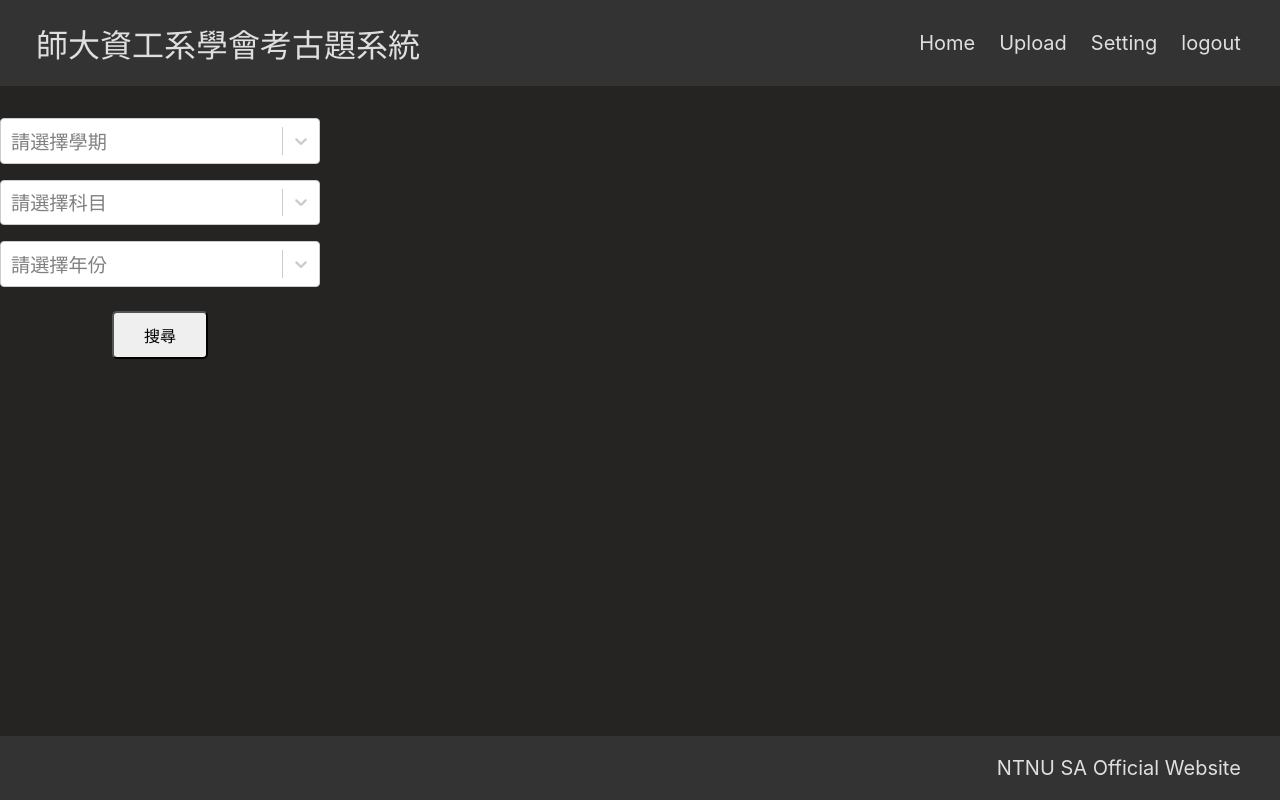
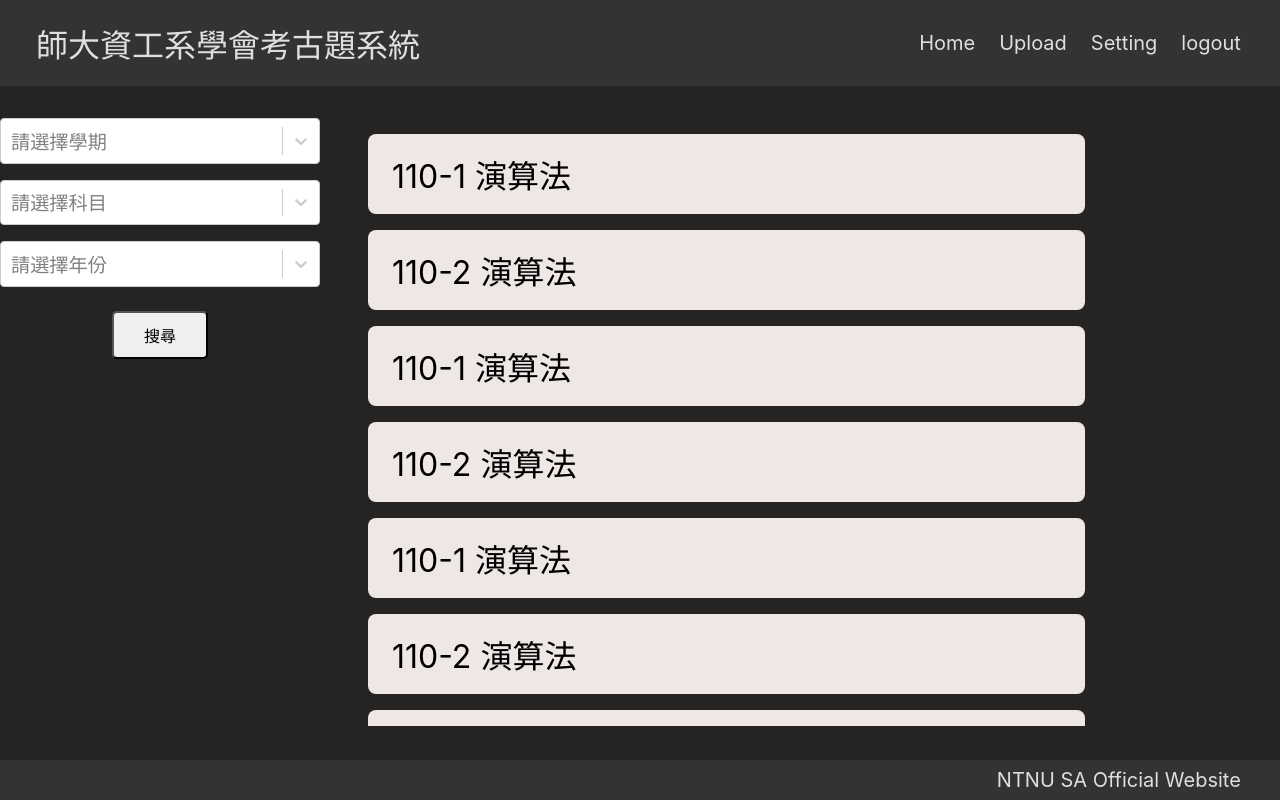
Before and after one commit to NTNU-CSIE-SA/previousExamSystem, a React (Create React App) app: page / in a window 1280 px wide. Both pictures are taken after a click on the button "搜尋". Built offline with nearby package versions, Linux system fonts and the light colour scheme.

Commit message:
feat : search result generator

```diff
--- a/src/components/Home.js
+++ b/src/components/Home.js
@@ -51,6 +51,31 @@ export default function Home(){
     function searchResult(){
         //ToDo : you should connect this function to backend and get a result list of
         //all the valid options.
+        //you should return an array of objects, each object has a name.
+        //all selected options contain in selectedSemester, selectedCourse, selectedYear
+
+
+        return ['110-1 演算法' , '110-2 演算法','110-1 演算法' , '110-2 演算法'
+        ,'110-1 演算法' , '110-2 演算法','110-1 演算法' , '110-2 演算法'
+        ,'110-1 演算法' , '110-2 演算法','110-1 演算法' , '110-2 演算法'
+        ,'110-1 演算法' , '110-2 演算法','110-1 演算法' , '110-2 演算法']
+    }
+
+    const [resultLabels , setResultLabels] = useState(<></>)
+
+
+    function generateResult(){
+
+        const result = searchResult()
+
+        const resultList = result.map((item) => {
+            return(
+                <div className='result-item'>{item}</div>
+            )
+        })
+
+        setResultLabels(resultList)
+
     }
 
 
@@ -117,10 +142,13 @@ export default function Home(){
                         fontSize: '1rem',
                     }
                 }
-                onClick={searchResult}
+                onClick={generateResult}
                 >
                 搜尋
                 </button>
+            </div>
+            <div className='result-container'>
+                {resultLabels}
             </div>
         </div>
     )
--- a/src/style/footer.css
+++ b/src/style/footer.css
@@ -8,7 +8,7 @@
     padding: 0 1rem;
     position: absolute;
     width: 100%;
-    height: 4rem;
+    height: 5%;
     bottom: 0;
 }
 
--- a/src/style/home.css
+++ b/src/style/home.css
@@ -1,5 +1,6 @@
 .home-container{
     width: 100%;
+    height: 90%;
     display: flex;
 }
 
@@ -12,9 +13,35 @@
     margin: 2rem;
 }
 
+.result-container{
+    width: 80%;
+    padding: 2rem;
+    height: 80vh;
+    overflow-y: auto;
+
+}
+
 .select-object{
 
     width: 20rem;
     padding-bottom: 1rem;
 
+
 }
+
+.result-item{
+    width: 80%;
+    height: 5rem;
+    font-size: 2rem;
+    background-color: rgb(239, 230, 230);
+    border-radius: .5rem;
+    margin: 1rem;
+    padding: 1.5rem;
+    display: flex;
+    align-items: center;
+}
+
+.result-item:hover{
+    background-color: rgb(243, 222, 222);
+    cursor: pointer;
+}
--- a/src/style/nav.css
+++ b/src/style/nav.css
@@ -3,14 +3,17 @@
     color: rgb(223, 223, 223);
     display: flex;
     justify-content: space-between;
-    align-items: stretch;
+    align-items: center;
     gap: 2rem;
     padding: 0 1rem;
+    height: 5%;
+
 }
 
 .site-title {
   font-size: 2rem;
   margin: 1rem;
+
 }
 
 .nav ul {
```
